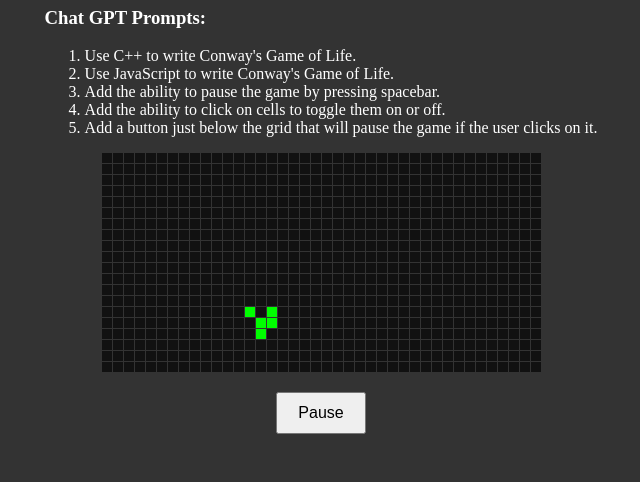
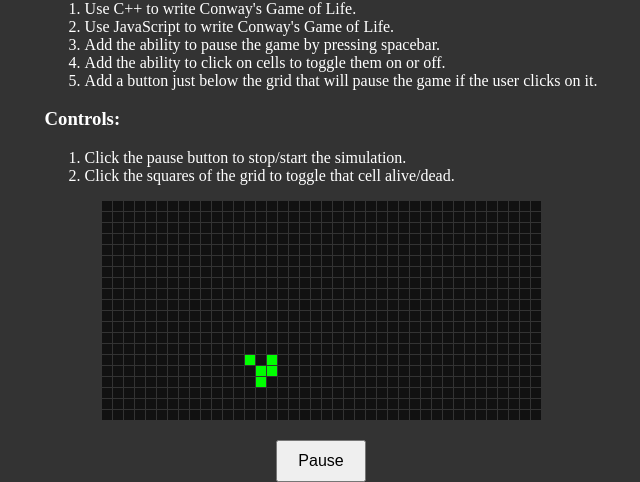
Before and after one commit to pringscreem/website, a plain HTML site: page LifeGPT4.html in a window 1280 px wide. Shown: the part 384-866 px from the top of the page, without its empty margins (319-959 px from the left). Before the commit the page ends 818 px from the top, so only its background shows below. Drawn offline with Linux system fonts and the light colour scheme.

Commit message:
Update LifeGPT4.html

```diff
--- a/LifeGPT4.html
+++ b/LifeGPT4.html
@@ -83,6 +83,13 @@
             <li>Add the ability to click on cells to toggle them on or off.</li>
             <li>Add a button just below the grid that will pause the game if the user clicks on it.</li>
           </ol>
+        </p>
+        <p>
+            <h3>Controls:</h3>
+            <ol>
+                <li>Click the pause button to stop/start the simulation.</li>
+                <li>Click the squares of the grid to toggle that cell alive/dead.</li>
+            </ol>
         </p>
   </article>
 
```
